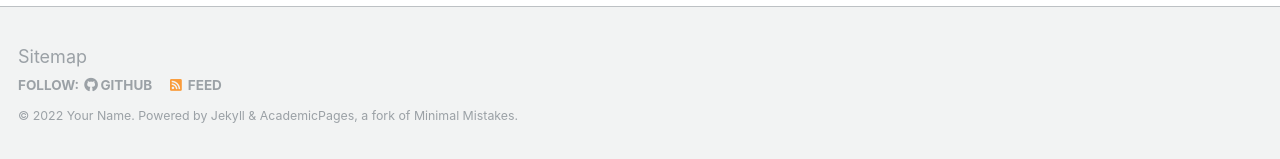
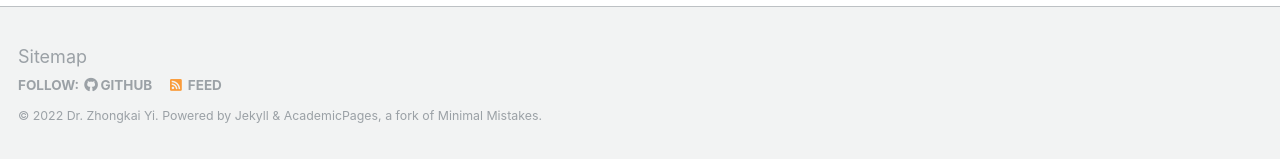
Before and after one commit to yizhongkai/yizhongkai.github.io, a Jekyll site: the page built from _pages/about.md, in a window 1280 px wide and 900 px high, scrolled down 2463 px. Shown: the part 738-897 px from the top of the window. Built offline with Jekyll 4.4.1, drawn with Linux system fonts in a browser that asks for light colours; some web fonts are replaced; part of the change alters nothing that is shown.

Commit message:
Update _config.yml

```diff
--- a/_config.yml
+++ b/_config.yml
@@ -9,7 +9,7 @@
 locale                   : "en-US"
 title                    : "Dr. Zhongkai YI"
 title_separator          : "-"
-name                     : &name "Your Name"
+name                     : &name "Dr. Zhongkai Yi"
 description              : &description "personal description"
 url                      : https://academicpages.github.io # the base hostname & protocol for your site e.g. "https://mmistakes.github.io"
 baseurl                  : "" # the subpath of your site, e.g. "/blog"
@@ -96,20 +96,20 @@ author:
   flickr           :
   facebook         :
   foursquare       :
-  github           : "academicpages"
+  github           : "https://github.com/yizhongkai"
   google_plus      :
   keybase          :
   instagram        :
-  impactstory      : #"https://profiles.impactstory.org/u/xxxx-xxxx-xxxx-xxxx"
+  impactstory      : #"https://yizhongkai.github.io/"
   lastfm           :
   linkedin         :
-  orcid            : "http://orcid.org/yourorcidurl"
+  orcid            : "https://orcid.org/0000-0003-2363-1123"
   pinterest        :
   soundcloud       :
   stackoverflow    : # http://stackoverflow.com/users/123456/username
   steam            :
   tumblr           :
-  twitter          : "replacethistwitterhandle"
+  twitter          : "https://yizhongkai.github.io/"
   vine             :
   weibo            :
   xing             :
```
